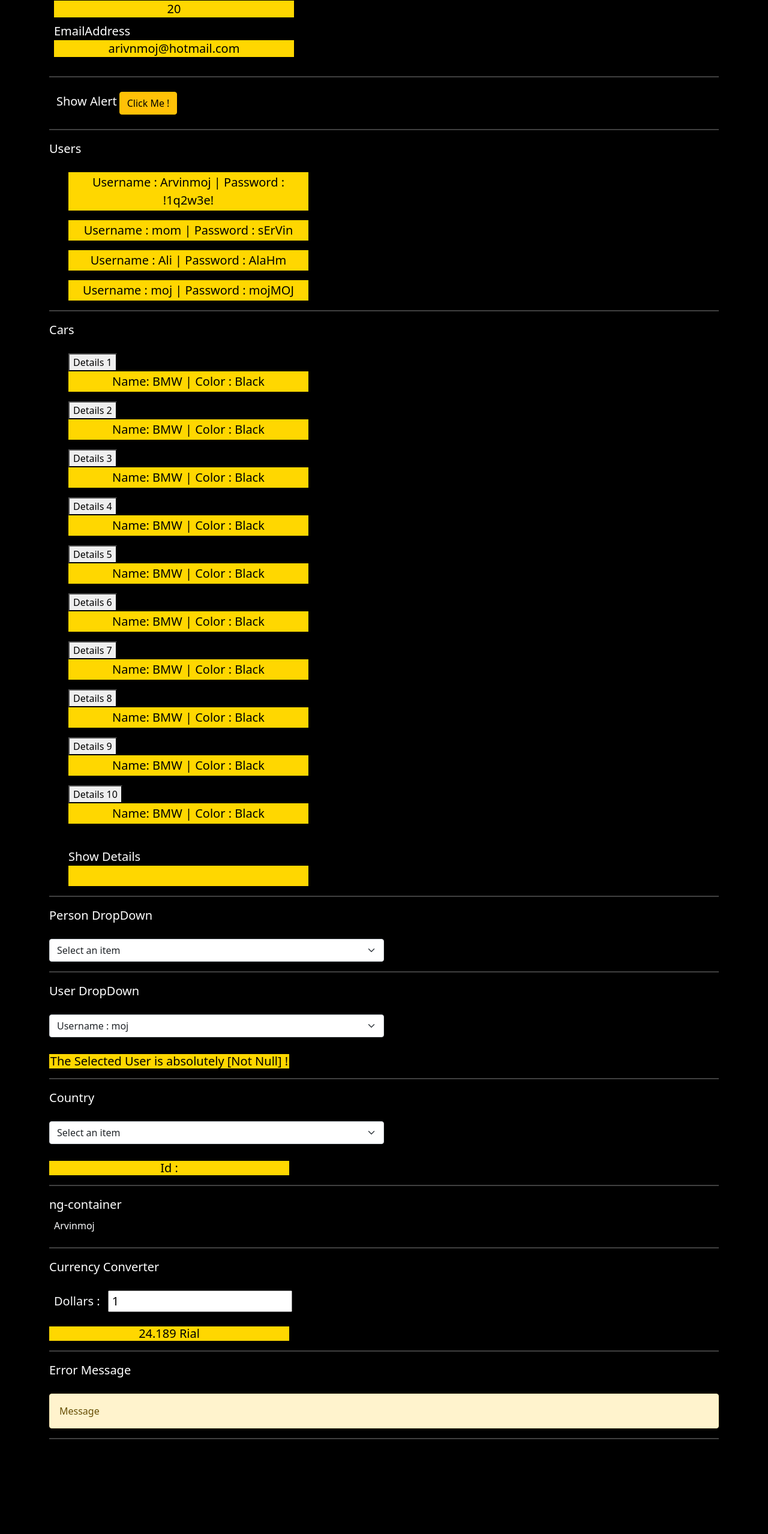
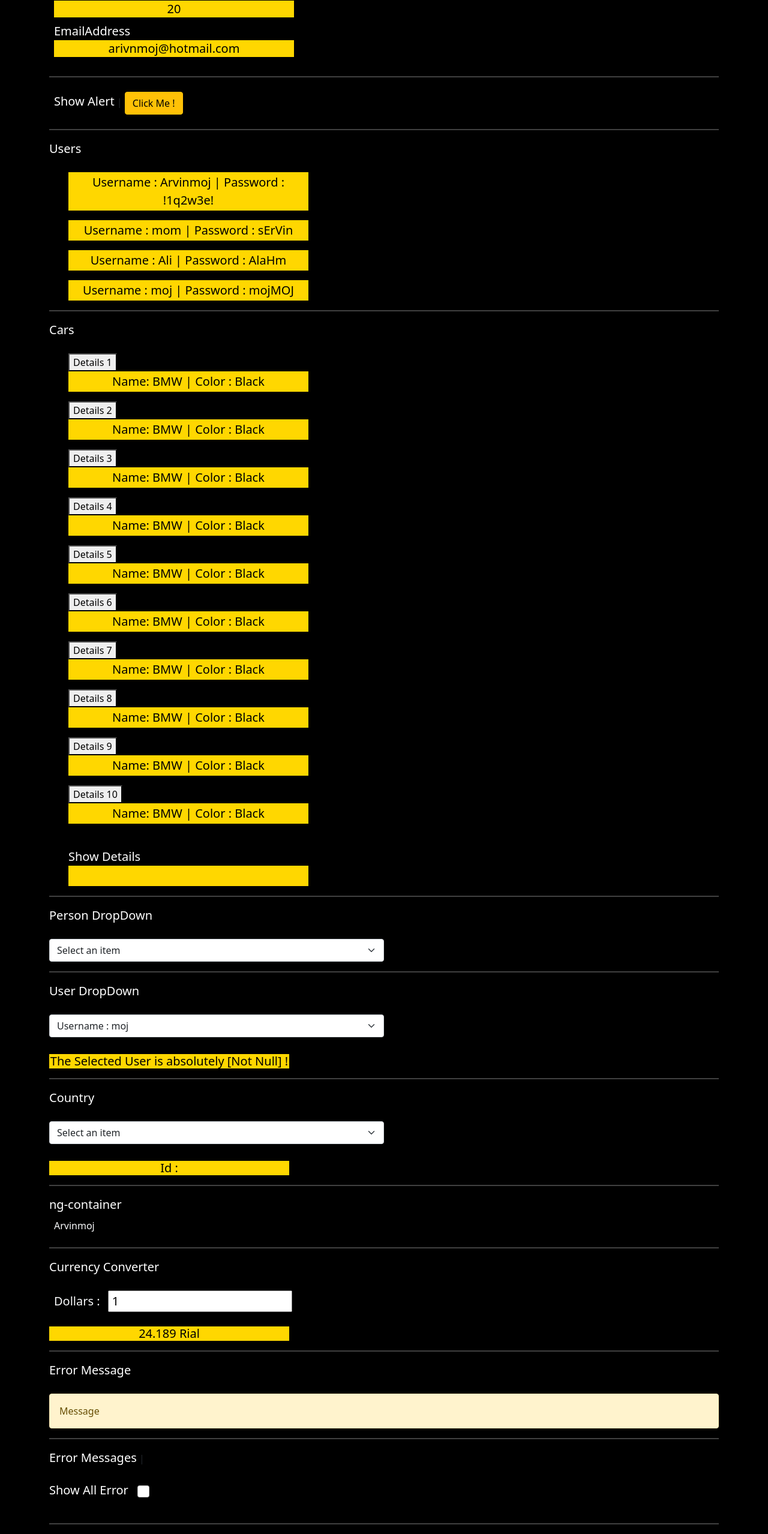
Before and after one commit to arvinmoj/Learn_Angular, an Angular app: page / in a window 1280 px wide. Shown: the part 2193-4750 px from the top of the page at 60% size. Before the commit the page ends 4608 px from the top, so only its background shows below. Built offline with nearby package versions, Linux system fonts and the light colour scheme.

Commit message:
Display Error Messages Component

```diff
--- a/src/app/app.component.html
+++ b/src/app/app.component.html
@@ -106,7 +106,7 @@
 <hr>
 
 <div class="p-2">
-    <b class="p-1 typing-span"> Show Alert</b>
+    <b class=" typing-span"> Show Alert</b> |
     <button class="btn btn-warning" type="button" (click)=onClick()>Click Me !</button>
 </div>
 
@@ -201,5 +201,7 @@
 
 <app-currency-converter></app-currency-converter>
 <hr>
-<app-display-error-message [message]='errorMessage'></app-display-error-message>
+<display-error-message [message]='errorMessage'></display-error-message>
 <hr>
+<display-error-messages [messages]='errorMessages'></display-error-messages>
+<hr>
--- a/src/app/app.component.ts
+++ b/src/app/app.component.ts
@@ -108,6 +108,12 @@ export class AppComponent {
 
     this.errorMessage = 'Message';
 
+    this.errorMessages = [];
+    for (let index = 1; index < 5; index++) {
+
+      this.errorMessages.push("Error" + index.toString())
+
+    }
 
   }
 
@@ -138,6 +144,7 @@ export class AppComponent {
   public countries: InterfaceCountries.Country[];
 
   public errorMessage: string;
+  public errorMessages: string[];
 
   public onClick(): void {
     alert('Hello Arvinmoj');
--- a/src/app/app.module.ts
+++ b/src/app/app.module.ts
@@ -6,6 +6,7 @@ import { BrowserModule } from '@angular/platform-browser';
 import { AppComponent } from './app.component';
 import { CurrencyConverterComponent } from './currency-converter/currency-converter.component';
 import { DisplayErrorMessageComponent } from './display-error-message/display-error-message.component';
+import { DisplayErrorMessagesComponent } from './display-error-messages/display-error-messages.component';
 
 
 @NgModule({
@@ -14,6 +15,7 @@ import { DisplayErrorMessageComponent } from './display-error-message/display-er
     AppComponent,
      CurrencyConverterComponent,
      DisplayErrorMessageComponent,
+     DisplayErrorMessagesComponent,
 
   ],
   imports: [
--- a/src/app/display-error-message/display-error-message.component.ts
+++ b/src/app/display-error-message/display-error-message.component.ts
@@ -1,7 +1,7 @@
 import { Component, Input } from '@angular/core';
 
 @Component({
-  selector: 'app-display-error-message',
+  selector: 'display-error-message',
   templateUrl: './display-error-message.component.html',
   styleUrls: ['./display-error-message.component.css']
 })
--- /dev/null
+++ b/src/app/display-error-messages/display-error-messages.component.html
@@ -0,0 +1,10 @@
+<b class="typing-span">Error Messages</b> |
+<br>
+<br>
+<b class="from-check-label typing-span">Show All Error </b>
+<input class="form-check-input typing-checkbox" type="checkbox" [(ngModel)]="display">
+<br>
+<br>
+<div [hidden]="!display " class="alert alert-warning" role="alert" *ngFor="let item of messages">
+    {{ item }}
+</div>
--- /dev/null
+++ b/src/app/display-error-messages/display-error-messages.component.ts
@@ -0,0 +1,22 @@
+import { Component , Input } from '@angular/core';
+
+@Component({
+  selector: 'display-error-messages',
+  templateUrl: './display-error-messages.component.html',
+  styleUrls: ['./display-error-messages.component.css']
+})
+
+export class DisplayErrorMessagesComponent {
+
+  constructor() {
+
+    this.messages = null;
+    this.display = false;
+
+   }
+
+   public display: boolean;
+
+   @Input() public messages: string[] | null;
+
+}
```
Also changed, not shown: src/app/display-error-messages/display-error-messages.component.css (added), 1 other file (tests, documents, lock files or other folders).
